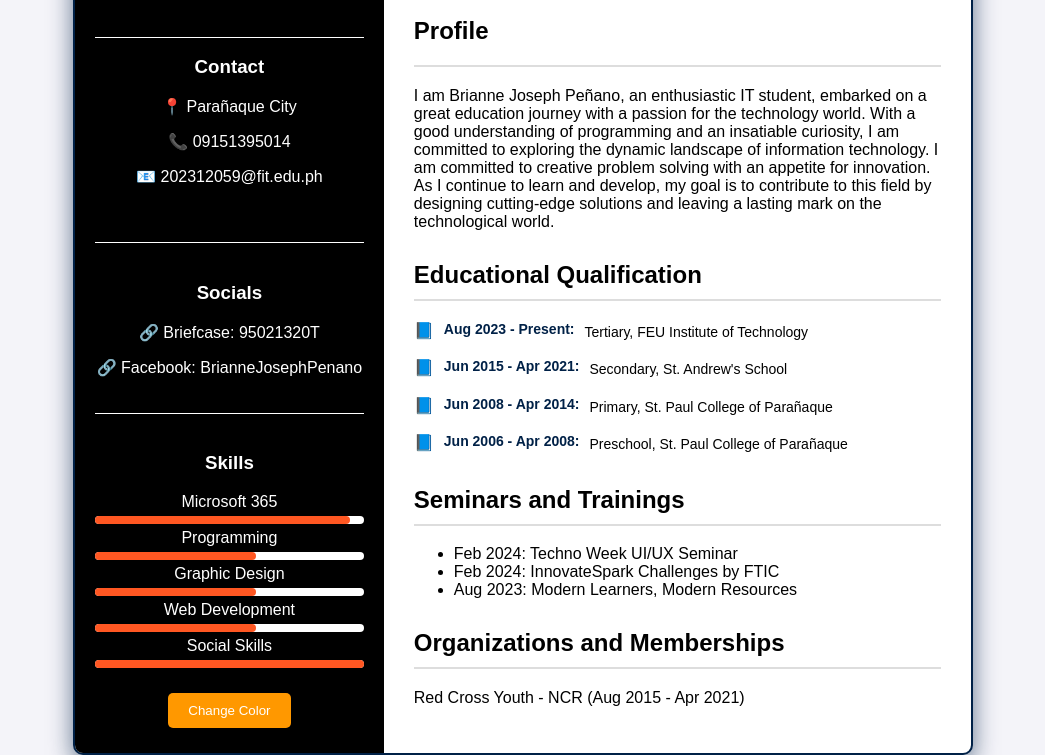
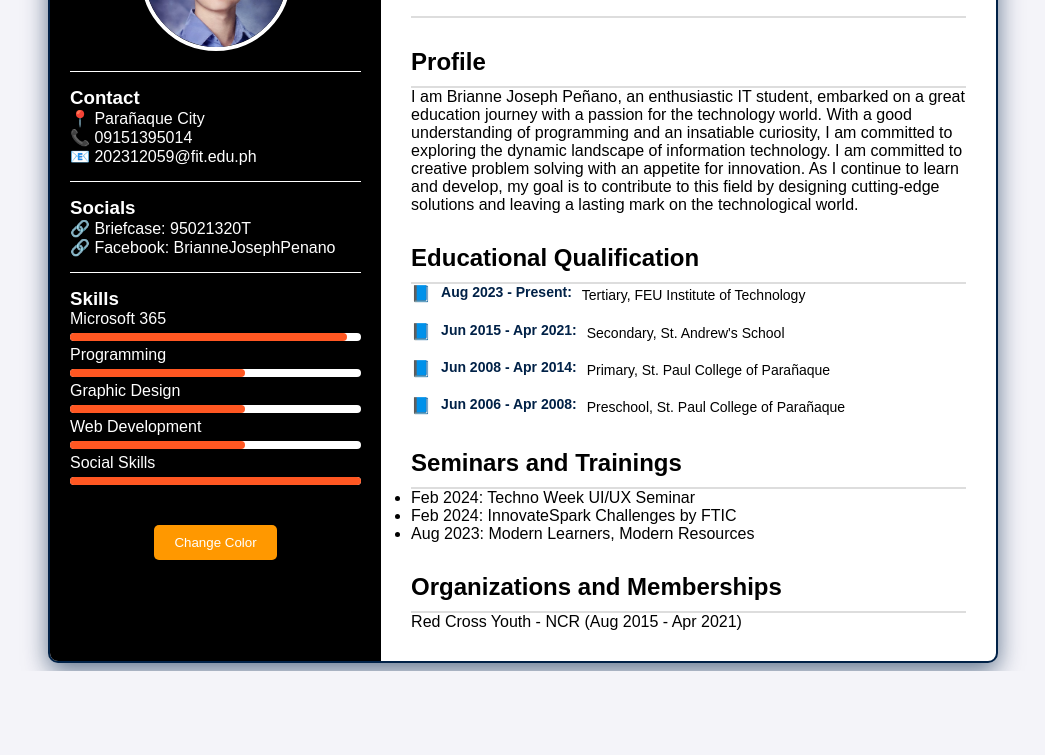
Before and after one commit to BrianneJoseph/TB21.github.io, a plain HTML site: page S1_Technical/resume.html in a window 1280 px wide. Shown: the part 129-884 px from the top of the page, without its empty margins (117-1162 px from the left). After the commit the page ends 800 px from the top, so only its background shows below. Drawn offline with Linux system fonts and the light colour scheme.

Commit message:
Update styles.css

```diff
--- a/S1_Technical/styles.css
+++ b/S1_Technical/styles.css
@@ -1,33 +1,31 @@
+* {
+    box-sizing: border-box;
+    margin: 0;
+    padding: 0;
+}
+
 html, body {
     font-family: Arial, sans-serif;
-    margin: 0;
-    padding: 0;
     height: 100%;
     background-color: #f4f4f9;
-}
-
-body {
     display: flex;
     justify-content: center;
     align-items: center;
-    height: 100%;
-    padding: 15px;
+    padding: 40px;
 }
 
 .resume {
     display: flex;
-    width: 900px;
+    width: 950px;
     background: #fff;
     border-radius: 10px;
     overflow: hidden;
     border: 2px solid #002147;
     box-shadow: 0 8px 25px rgba(0, 33, 71, 0.6);
-    margin: 10px;
-    box-sizing: border-box;
 }
 
 .left-panel {
-    width: 30%;
+    width: 35%;
     background: #000;
     color: #fff;
     padding: 20px;
@@ -48,21 +46,31 @@ body {
     margin-bottom: 20px;
 }
 
-.contact {
-    margin-top: 20px;
+.contact, .socials, .skills {
     width: 100%;
-    padding-bottom: 20px;
+    padding: 15px 0;
     border-top: 1px solid #fff;
+    text-align: left;
 }
 
-.contact, .socials, .skills {
-    margin-top: 20px;
-    width: 100%;
+.social-items {
+    display: flex;
+    flex-direction: column;
+    gap: 8px;
+    margin-top: 10px;
 }
 
-.contact + .socials, .socials + .skills {
-    border-top: 1px solid #fff;
-    padding-top: 20px;
+.social-items span {
+    display: flex;
+    align-items: center;
+    gap: 8px;
+    font-size: 16px;
+    white-space: nowrap;
+}
+
+.social-items span::before {
+    content: "🔗";
+    font-size: 18px;
 }
 
 .bar {
@@ -114,6 +122,7 @@ button:hover {
     margin-top: 10px;
 }
 
+/* Profile and education sections */
 .profile-heading {
     margin-top: 40px;
 }
@@ -153,22 +162,3 @@ button:hover {
     color: #000000;
     line-height: 1.6;
 }
-
-.right-panel h2.profile-heading::after,
-.right-panel h2.education-list-heading::after,
-.right-panel h2.seminar-heading::after,
-.right-panel h2.organizations-heading::after {
-    margin-top: 20px;
-}
-
-.right-panel .profile-heading {
-    margin-top: 40px;
-}
-
-.right-panel .education-list-heading,
-.right-panel .seminar-heading,
-.right-panel .organizations-heading {
-    margin-top: 40px;
-    border-top: 2px solid #ddd;
-    padding-top: 20px;
-}
```
